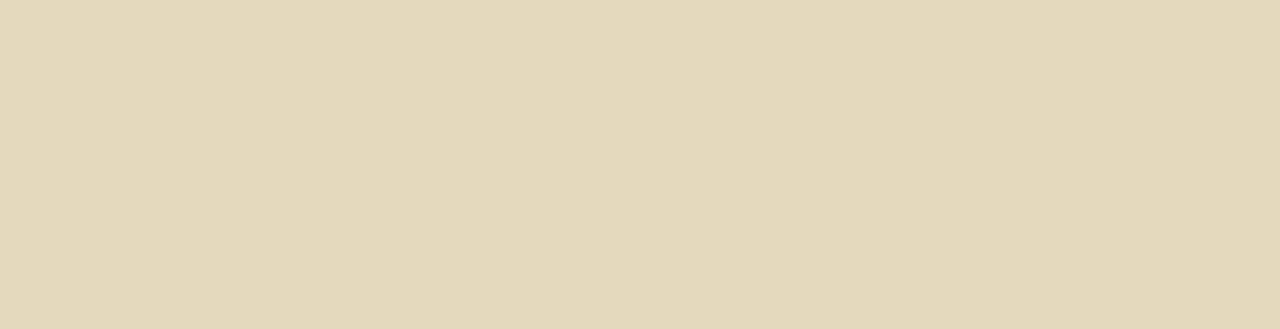
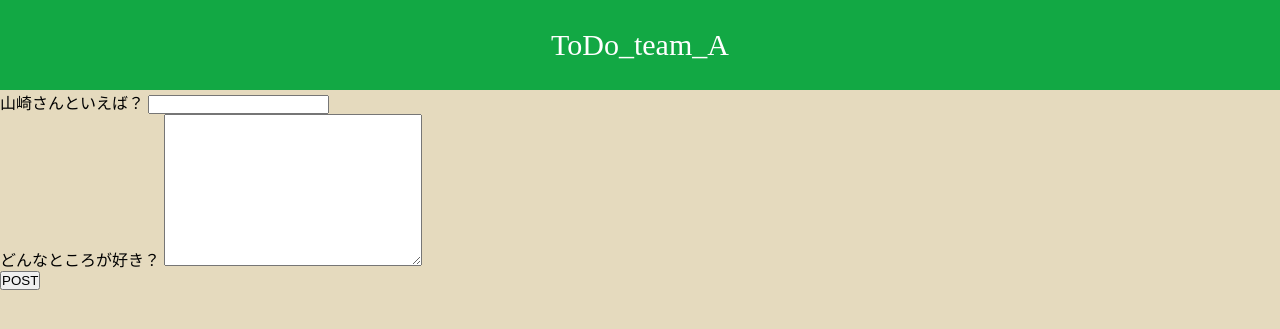
Before and after one commit to MITSURUYAMAZAKI/todo_team_A_practice, a PHP site: page /create.php in a window 1280 px wide. Before the commit the part shown is empty. Shown: the top 329 px of the page. Run offline with PHP 8.4, Linux system fonts and the light colour scheme.

Commit message:
create機能追加

```diff
--- a/create.php
+++ b/create.php
@@ -6,9 +6,35 @@
     <meta name="viewport" content="width=device-width, initial-scale=1.0">
     <meta http-equiv="X-UA-Compatible" content="ie=edge">
     <title>Todoアプリ</title>
-    <link rel="stylesheet" href="./style.css">
+    <link rel="stylesheet" href="style.css">
+    <style>
+        <?php include 'style.css'; ?>
+    </style>
 </head>
+
 <body>
+    <header>
+        <span class="header-left">ToDo_team_A</span>
+
+    </header>
+
+    <form action="store.php" method="POST">
+
+        <div class="box">
+            <label for="title">山崎さんといえば？</label>
+            <input type="text" class="form-control" name="title" id="title">
+        </div>
+        <div class="box">
+            <label for="contents">どんなところが好き？</label>
+            <textarea type="text" class="form-control" name="contents" id="contents" cols="30" rows="10"></textarea>
+        </div>
+        <div class="d-flex justify-content-end">
+            <button type="submit" class="btn btn-primary">POST</button>
+        </div>
+
+    </form>
+
 
 </body>
+
 </html>
```
Also changed, not shown: store.php (+14 -0 lines).
